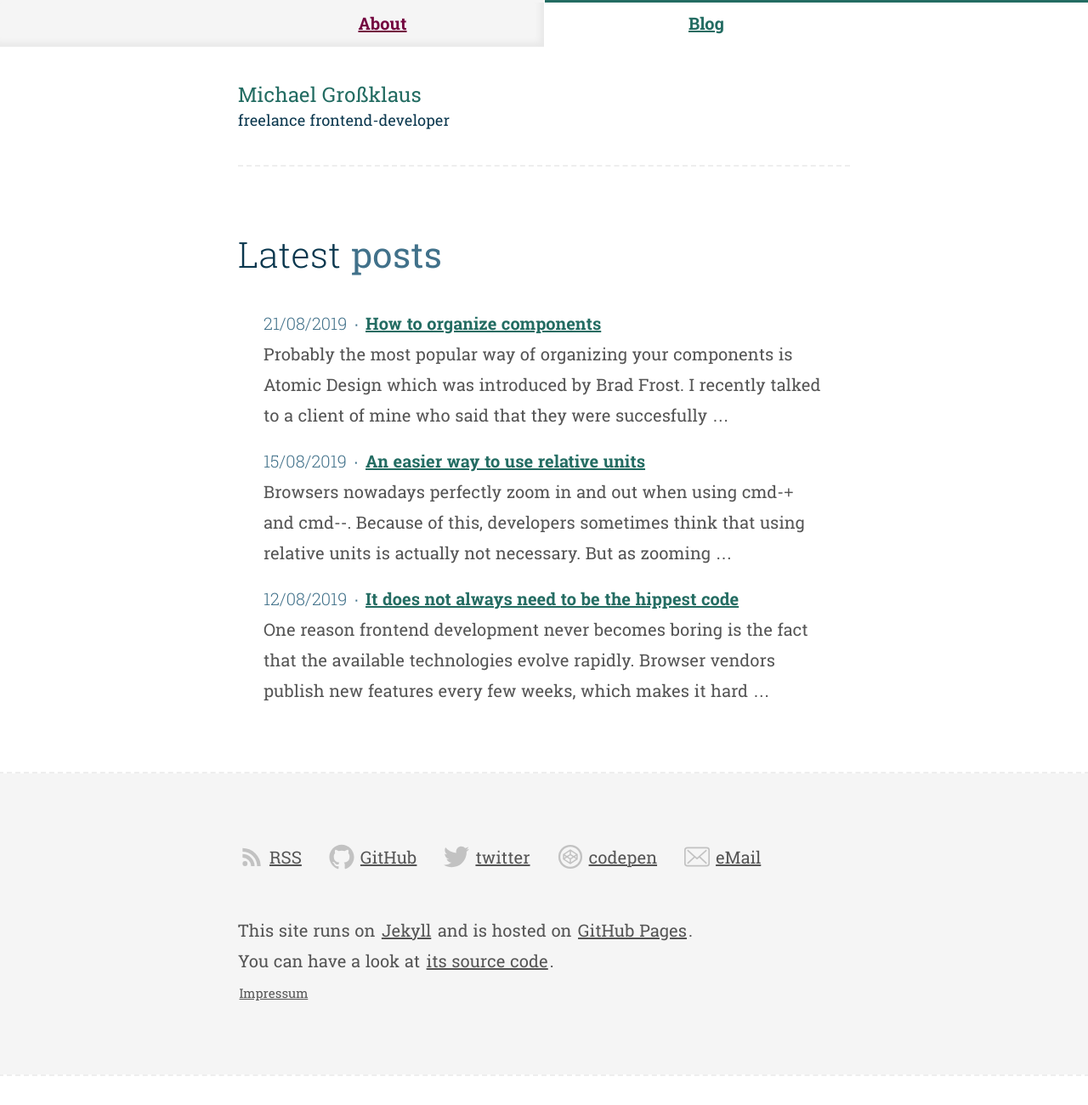
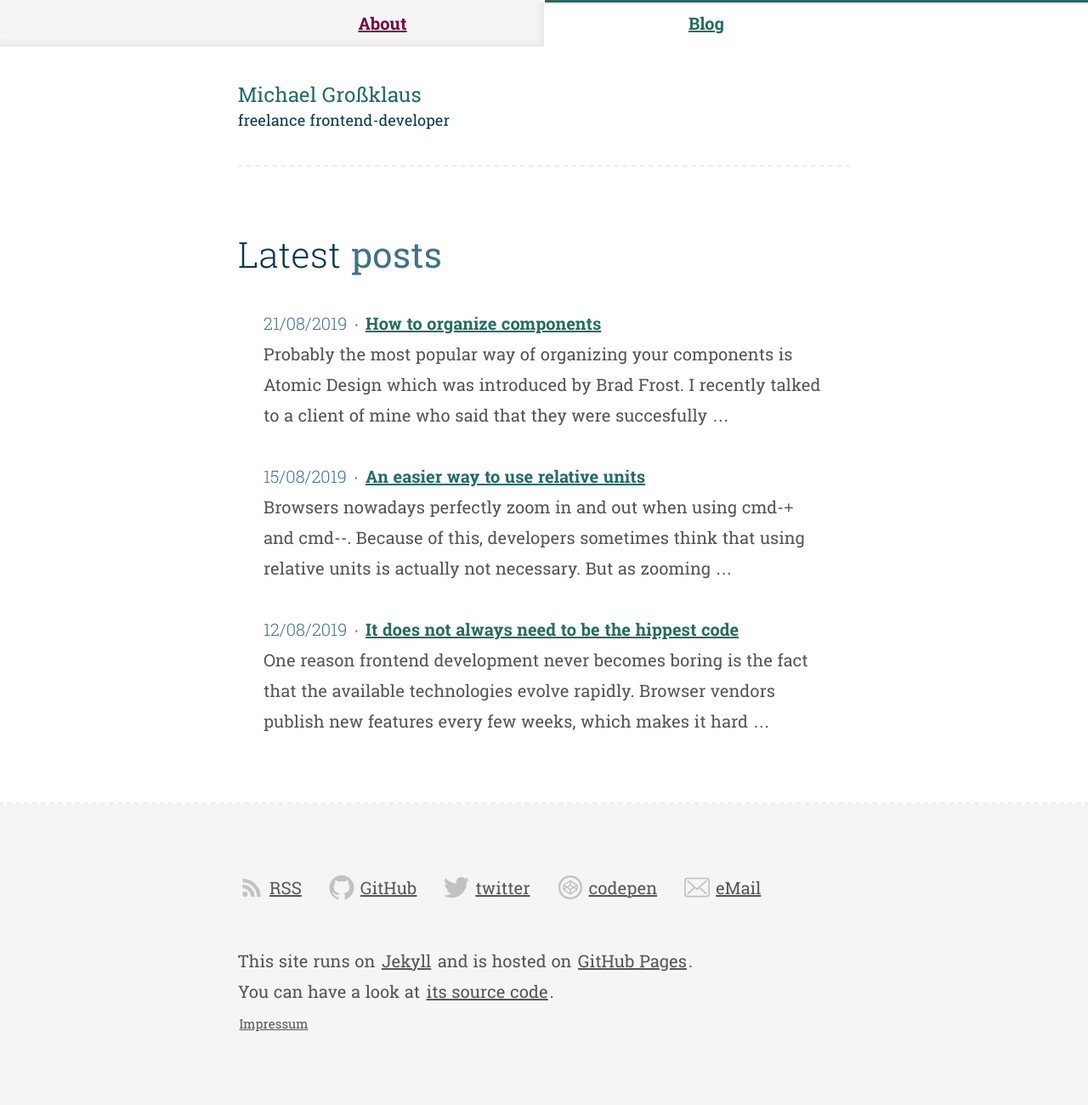
Before and after one commit to mgrsskls/blog, a Jekyll site: the page built from blog.html, in a window 1280 px wide. Shown: the whole page at 85% size. Built offline with Jekyll 4.4.1, drawn with Linux system fonts in a browser that asks for light colours; before the commit the page ends 1264 px from its top, so only the background shows below that.

Commit message:
increased space between post excerpts

```diff
--- a/_includes/css/blog.css
+++ b/_includes/css/blog.css
@@ -11,10 +11,6 @@
 
 .Posts-list {
   margin-top: 4rem;
-}
-
-.Posts-item:not(:first-child) {
-  margin-top: 0.9em;
 }
 
 .PostsItem {
@@ -111,10 +107,6 @@
     flex-direction: column;
   }
 
-  .Posts-item:not(:first-child) {
-    margin-top: 1em;
-  }
-
   .Post-content > p:first-child::first-letter {
     font-size: 3.6em;
     margin: 0.15em 0.1em 0 0;
--- a/_includes/css/styles.css
+++ b/_includes/css/styles.css
@@ -135,7 +135,8 @@
 .Testimonials-item:not(:first-child),
 .highlighter-rouge:not(:first-child),
 .highlight:not(:first-child),
-.Copy .cp_embed_wrapper {
+.Copy .cp_embed_wrapper,
+.Posts-item:not(:first-child) {
   margin-top: 1.8em;
 }
 
```
